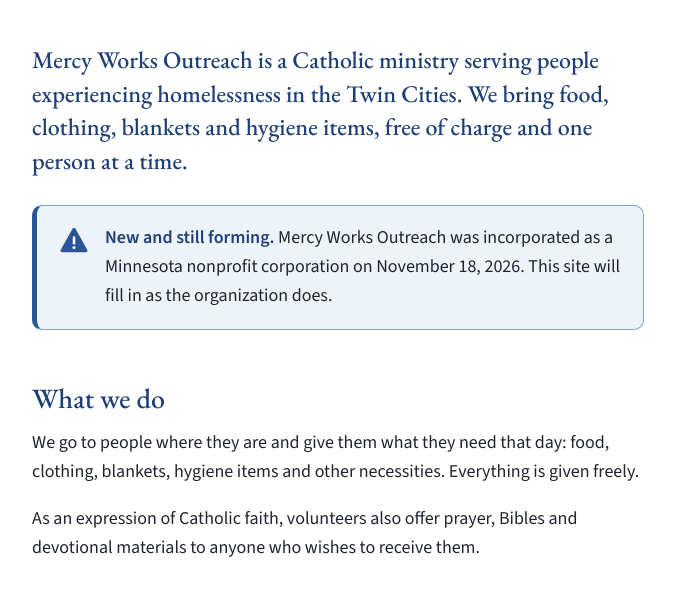
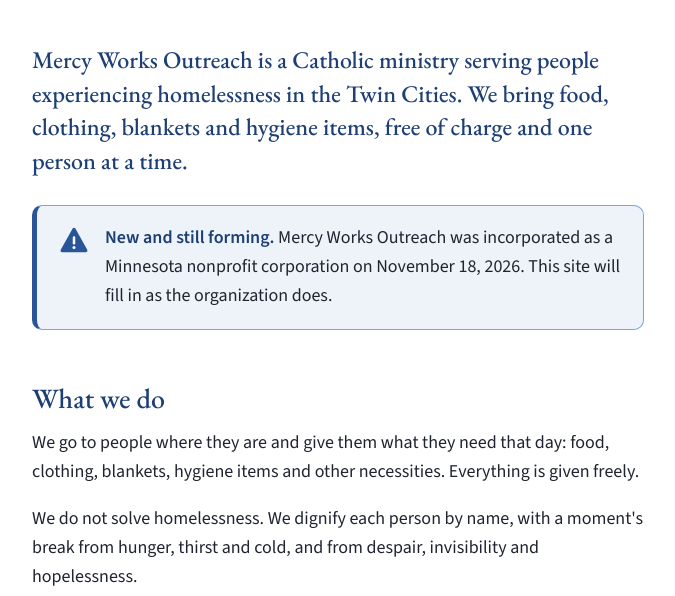
Before and after one commit to dlb1177/mercyworksoutreach, a plain HTML site: page index.html in a window 1280 px wide. Shown: the part 356-952 px from the top of the page, without its empty margins (302-977 px from the left). Drawn offline with Linux system fonts and the light colour scheme.

Commit message:
Add the ministry's vision to What we do
Co-Authored-By: Claude Fable 5.2 <noreply@anthropic.com>

```diff
--- a/index.html
+++ b/index.html
@@ -42,6 +42,7 @@
 
       <h2 id="work">What we do</h2>
       <p>We go to people where they are and give them what they need that day: food, clothing, blankets, hygiene items and other necessities. Everything is given freely.</p>
+      <p>We do not solve homelessness. We dignify each person by name, with a moment's break from hunger, thirst and cold, and from despair, invisibility and hopelessness.</p>
       <p>As an expression of Catholic faith, volunteers also offer prayer, Bibles and devotional materials to anyone who wishes to receive them.</p>
 
       <h2 id="tenets">What we hold to</h2>
```
Also changed, not shown: 1 other file.
